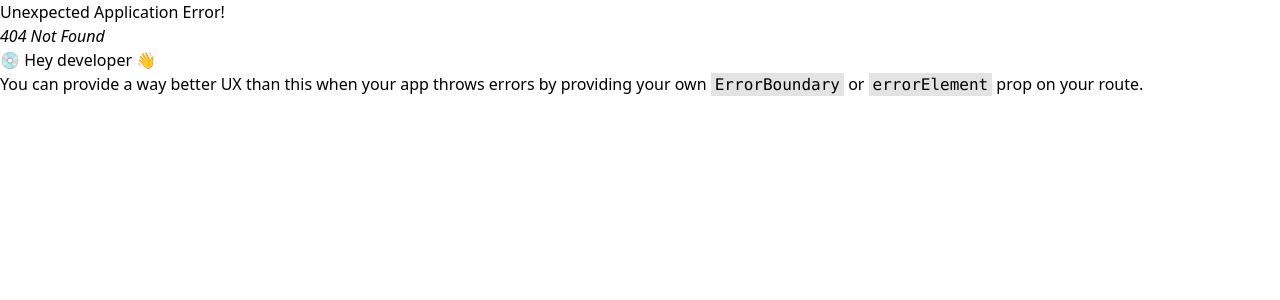
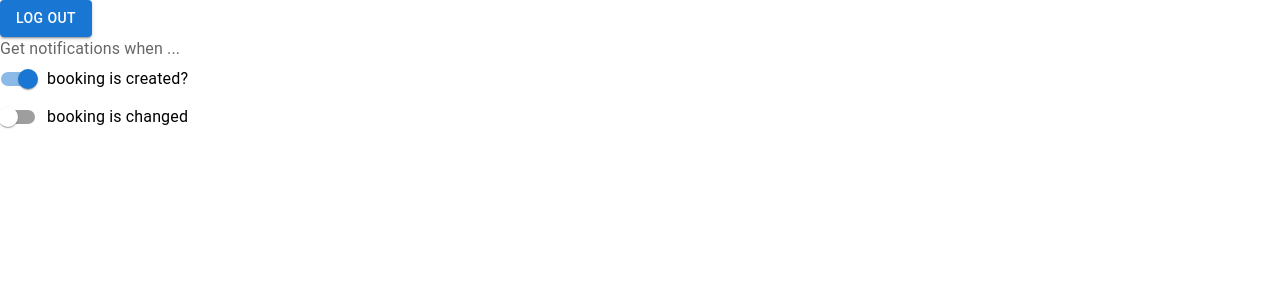
Before and after one commit to kalibria/Honda_tracker, a React (Create React App) app: page /calendar in a window 1280 px wide. Before the commit this address had no page. Shown: the top 300 px of the page. Built offline with nearby package versions, Linux system fonts and the light colour scheme.

Commit message:
create calendar page

```diff
--- /dev/null
+++ b/src/calendarPage/CalendarPage.tsx
@@ -0,0 +1,12 @@
+import React from 'react';
+import { LogOutButton } from 'src/auth/components/logOutFor/LogOutButton';
+import { SettingsPage } from 'src/settings/SettingsPage';
+
+export const CalendarPage = () => {
+  return (
+    <React.Fragment>
+      <LogOutButton />
+      <SettingsPage />
+    </React.Fragment>
+  );
+};
--- a/src/router/root.tsx
+++ b/src/router/root.tsx
@@ -1,6 +1,7 @@
 import { createBrowserRouter } from 'react-router-dom';
 import LoginForm from 'src/auth/components/loginForm/LoginForm';
 import { LogOutButton } from 'src/auth/components/logOutFor/LogOutButton';
+import { CalendarPage } from 'src/calendarPage/CalendarPage';
 
 const router = createBrowserRouter([
   {
@@ -11,6 +12,10 @@ const router = createBrowserRouter([
     path: '/logout',
     element: <LogOutButton />,
   },
+  {
+    path: '/calendar',
+    element: <CalendarPage />,
+  },
   // {
   //   path: '/bookings',
   //   element: <BookingList />,
```
